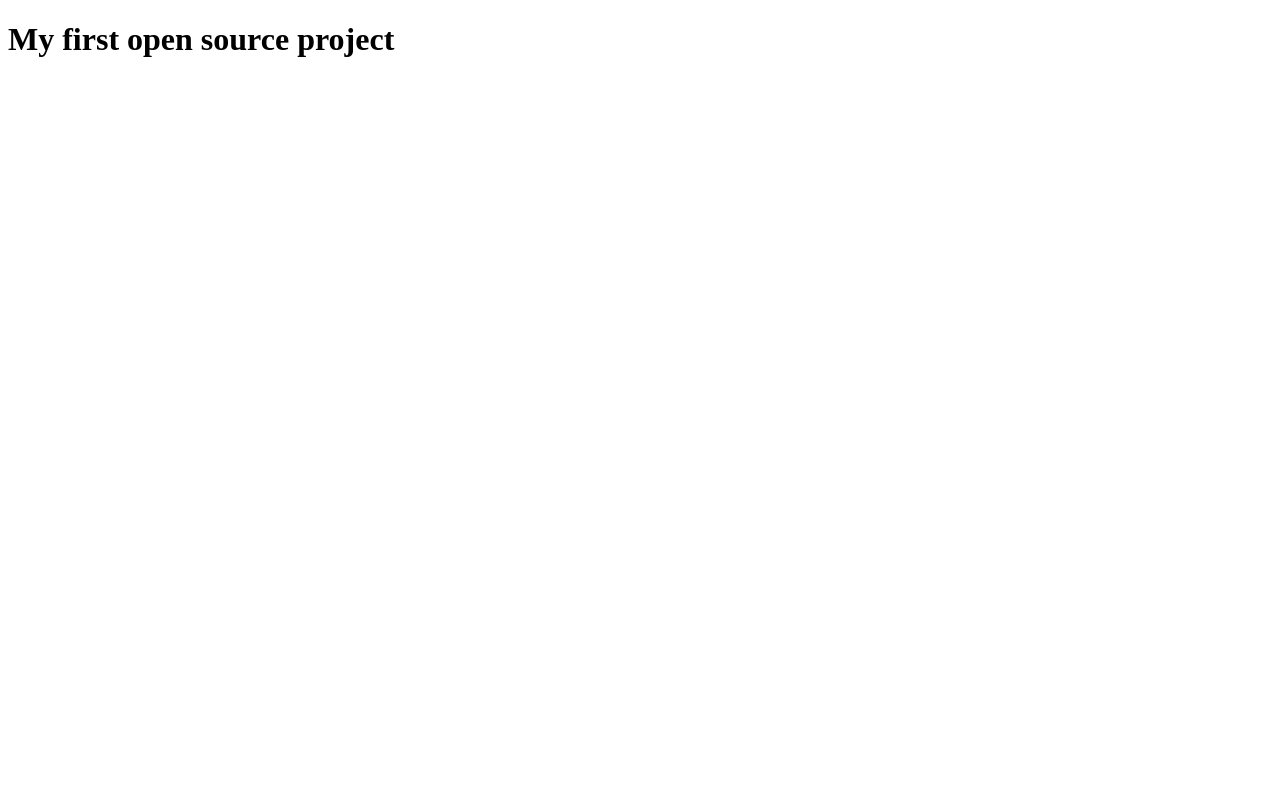
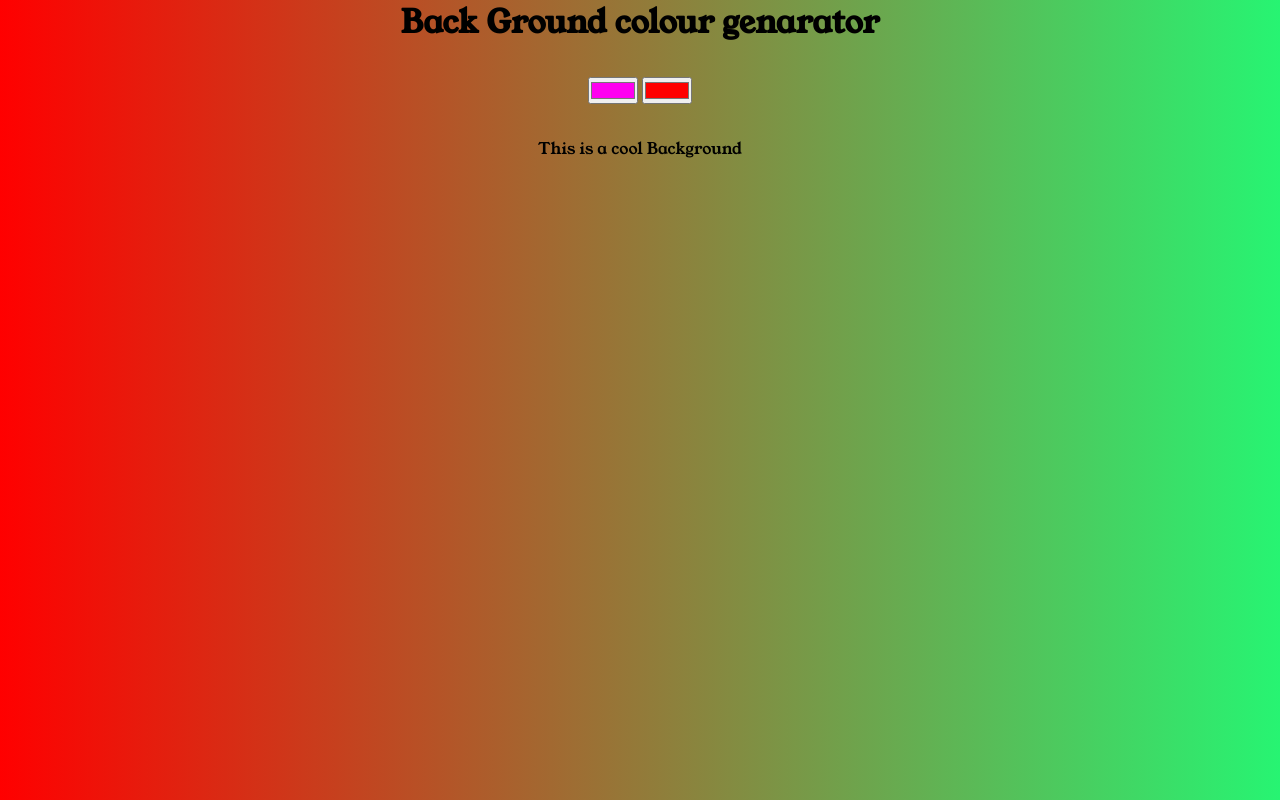
Before and after one commit to Aniruddha7i/First_open_source_project_trial, a website: page index.html in a window 1280 px wide. Drawn offline with Linux system fonts and the light colour scheme; a web font is replaced by a local one.

Commit message:
Add all mode and packge and also contimueing the project

```diff
--- a/Css.css
+++ b/Css.css
@@ -0,0 +1,20 @@
+*{
+    margin: 0;
+    padding: 0;
+}
+
+/* background color  */
+body{
+    background: linear-gradient(to right, red,rgb(39, 244, 114));
+    font-family: 'Dancing Script', cursive;
+    font-family: 'EB Garamond', serif;
+    font-family: 'Phudu', sans-serif;
+    font-family: 'Young Serif', serif;
+    text-align: center;
+}
+p{
+    margin-top: 2rem;
+}
+input{
+    margin-top: 2rem;
+}
--- a/JS.js
+++ b/JS.js
@@ -0,0 +1,9 @@
+var body = document.querySelector("body");
+var color1=document.getElementById("color1");
+var color2=document.getElementById("color2");
+// console.log(bosy);
+var color_change=()=>{
+    body.style.background="linear-gradient(to right,"+color1.value+","+color2.value+")";
+}
+color1.addEventListener("input",color_change);
+color2.addEventListener("input",color_change);
--- a/index.html
+++ b/index.html
@@ -3,9 +3,19 @@
 <head>
     <meta charset="UTF-8">
     <meta name="viewport" content="width=device-width, initial-scale=1.0">
+    <link rel="preconnect" href="https://fonts.googleapis.com">
+<link rel="preconnect" href="https://fonts.gstatic.com" crossorigin>
+<link href="https://fonts.googleapis.com/css2?family=Dancing+Script&family=EB+Garamond&family=Phudu&family=Young+Serif&display=swap" rel="stylesheet">
+    <link rel="stylesheet" href="Css.css">
     <title>Open Source Project</title>
 </head>
 <body>
-    <h1>My first open source project</h1>
+    <h1>Back Ground colour genarator</h1>
+    <input id="color1" type="color" value="#ff00f0">
+    <input id="color2" type="color" value="#ff0000">
+    <p>This is a cool Background</p>
+    <strong></strong>
+
+    <script src="JS.js"></script>
 </body>
 </html>
```
Also changed, not shown: package.json (added, +14 -0 lines), 1 other file.
